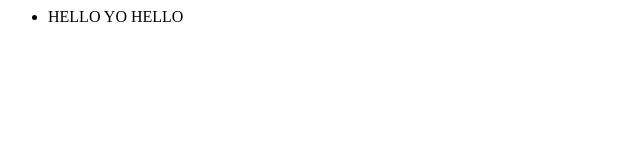
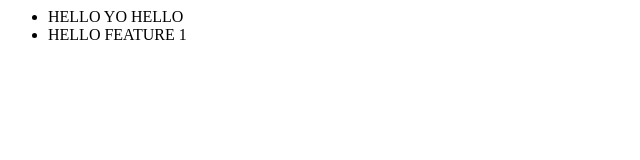
Before and after one commit to deepakbisht/newGittest, a plain HTML site: page index.html in a window 1280 px wide. Shown: the whole page, without its empty margins (0-640 px from the left). Drawn offline with Linux system fonts and the light colour scheme.

Commit message:
added feature1

```diff
--- a/index.html
+++ b/index.html
@@ -1 +1 @@
-<ul><li>HELLO YO HELLO</li></ul>
+<ul><li>HELLO YO HELLO</li><li>HELLO FEATURE 1</li></ul>
```
